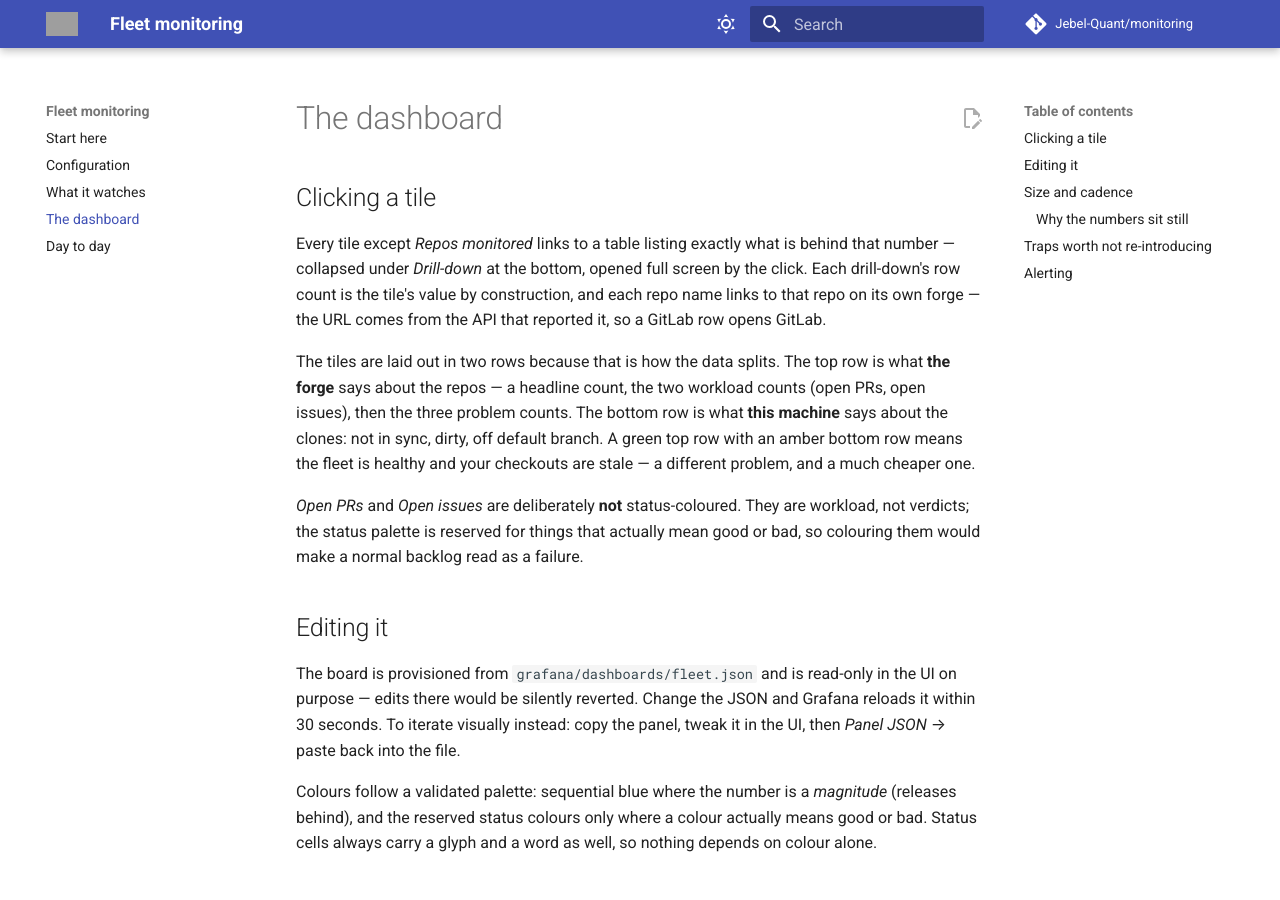
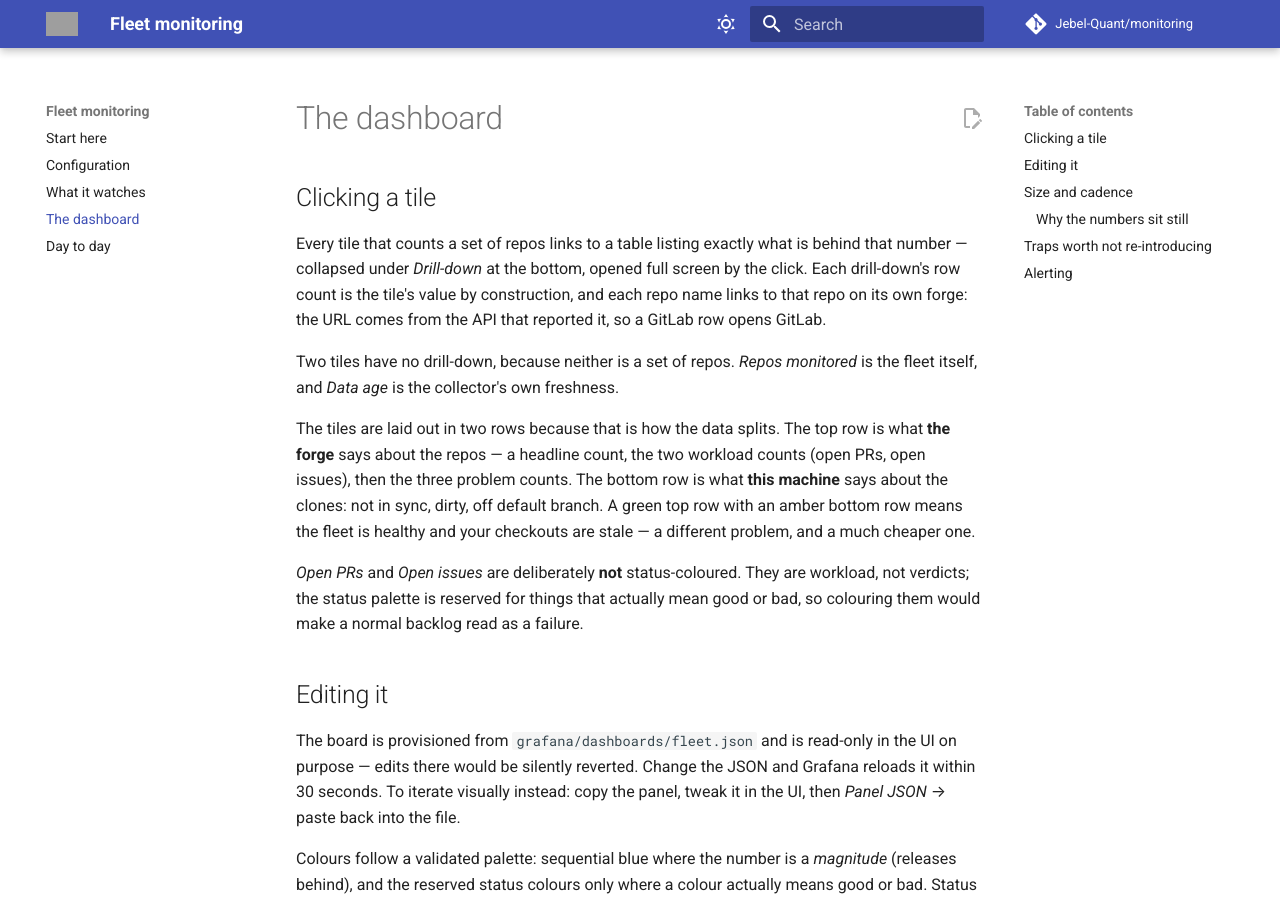
Before and after one commit to Jebel-Quant/monitoring, an MkDocs documentation site: the page built from docs/dashboard.md, in a window 1280 px wide and 900 px high. Built offline with MkDocs 1.6.1 and Material for MkDocs 9.7.7, drawn with Linux system fonts in a browser that asks for light colours; comment, search, counter and statistics services are not loaded.

Commit message:
docs: show the board in the README
A screenshot answers "what do I get" before the install instructions explain
how to get it, and the board is the whole product.

Corrects two claims while in there. `docs/dashboard.md` said every tile except
*Repos monitored* has a drill-down; *Data age* has none either, being the
collector's own freshness rather than a set of repos. And two rows of the flag
table still said GitHub where they now mean whichever forge a repo is on.

Co-Authored-By: Claude Opus 5 (1M context) <noreply@anthropic.com>

```diff
--- a/docs/dashboard.md
+++ b/docs/dashboard.md
@@ -8,11 +8,15 @@ keywords: grafana dashboard, promql, panel json, alert rules, state timeline, gr
 
 ## Clicking a tile
 
-Every tile except *Repos monitored* links to a table listing exactly what is
+Every tile that counts a set of repos links to a table listing exactly what is
 behind that number — collapsed under *Drill-down* at the bottom, opened full
 screen by the click. Each drill-down's row count is the tile's value by
-construction, and each repo name links to that repo on its own forge — the URL
+construction, and each repo name links to that repo on its own forge: the URL
 comes from the API that reported it, so a GitLab row opens GitLab.
+
+Two tiles have no drill-down, because neither is a set of repos. *Repos
+monitored* is the fleet itself, and *Data age* is the collector's own
+freshness.
 
 The tiles are laid out in two rows because that is how the data splits. The top
 row is what **the forge** says about the repos — a headline count, the two workload
```
Also changed, not shown: README.md (+9 -2 lines), dashboard.png (added).
